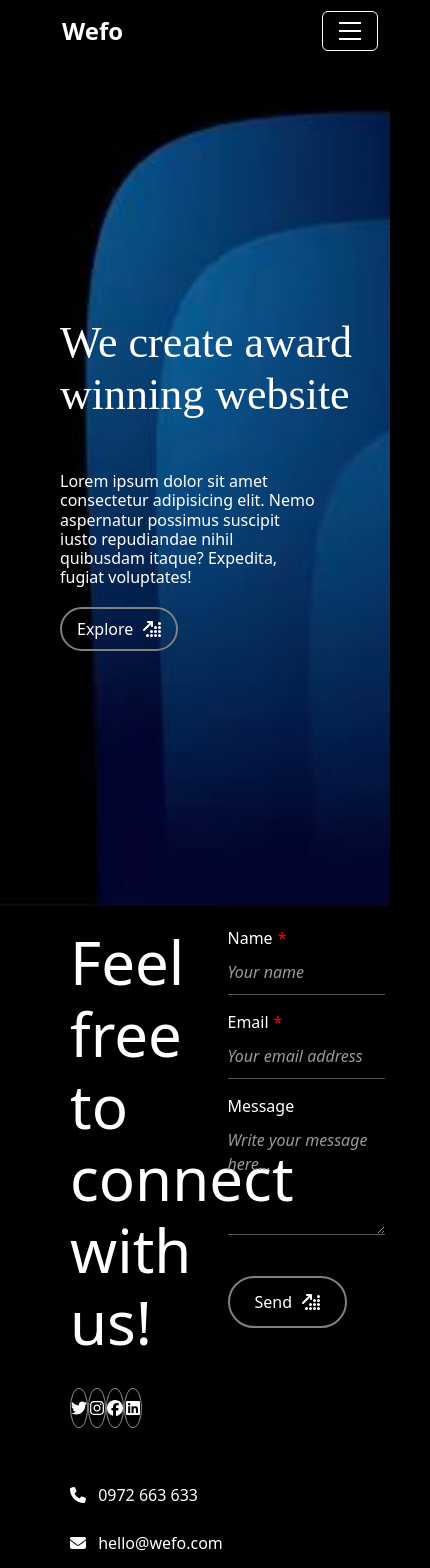
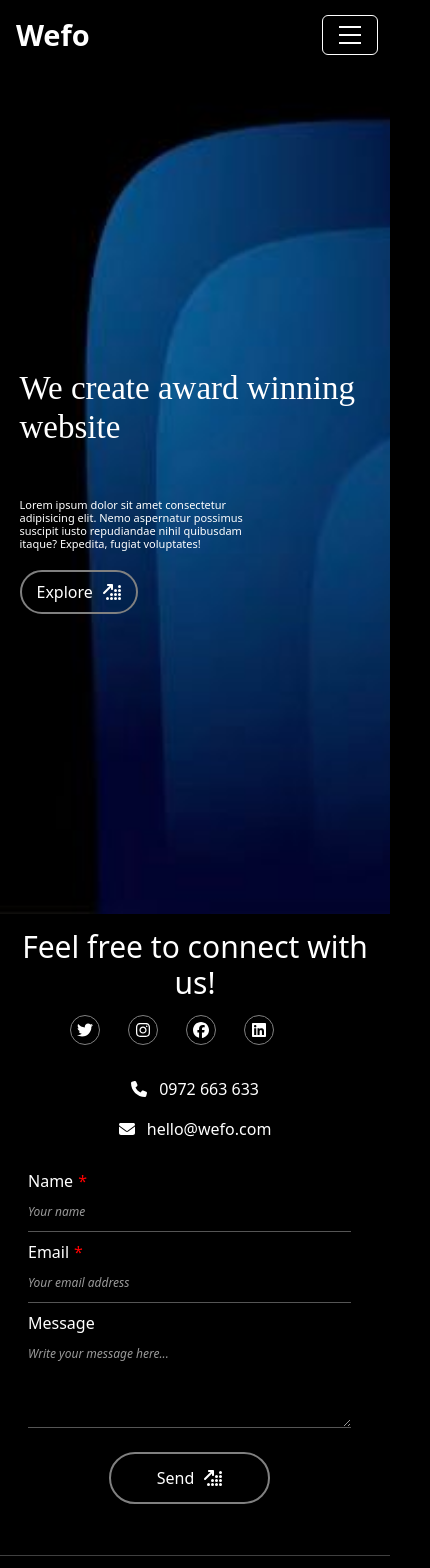
Before and after one commit to AleeshaRahimanNC/aleesha-rahiman-nc-frontend-project, a React (Create React App) app: page / in a window 390 px wide. Shown: the top 1568 px of the page, 430 px wide, since content can reach past the window. Built offline with nearby package versions, Linux system fonts and the light colour scheme.

Commit message:
6th Commit: Completed ContactForm and updated responsiveness across components.

```diff
--- a/src/Components/ContactForm/ContactForm.css
+++ b/src/Components/ContactForm/ContactForm.css
@@ -9,7 +9,7 @@
   margin-left: 50px;
 }
 
-  .left-side h1{
+.left-side h1 {
   font-size: 60px;
 }
 
@@ -65,7 +65,8 @@
   margin-left: 5px; /* Space between label and asterisk */
 }
 
-  input, textarea {
+input,
+textarea {
   width: 100%;
   border: none;
   padding: 10px 0;
@@ -76,16 +77,18 @@
   font-size: 16px; /* Adjust font size as needed */
 }
 
-  input::placeholder, textarea::placeholder {
+input::placeholder,
+textarea::placeholder {
   color: #999; /* Placeholder color */
   font-style: italic; /* Italic style for placeholder */
 }
 
-  input:focus, textarea:focus {
+input:focus,
+textarea:focus {
   border-bottom: 2px solid #0056b3; /* Change bottom border color on focus */
 }
 
-  .right-side .d-flex{
+.right-side .d-flex {
   margin-left: -10px;
 }
 .right-side .btn {
@@ -105,6 +108,155 @@
   margin-top: 20px;
 }
 
-  .box-out .svg-inline--fa{
+.box-out .svg-inline--fa {
   margin-left: 10px;
 }
+
+/* Tablet View (Between 576px and 768px) */
+@media (min-width: 576px) and (max-width: 768px) {
+  .contact-form {
+    flex-direction: column;
+    padding: 10px; /* Reduced padding */
+  }
+
+  .contact-info .mailId {
+    margin-right: 15px;
+  }
+
+  .left-side,
+  .right-side {
+    width: 100%; /* Full width for both sides */
+    margin: 0; /* Remove margins */
+    padding: 10px 0; /* Optional padding */
+  }
+
+  .left-side h1 {
+    font-size: 40px; /* Smaller heading size */
+    margin-left: 120px;
+  }
+
+  .right-side {
+    margin-left: 110px;
+    width: 69%;
+  }
+
+  .right-side .d-flex {
+    /* margin-left: 42px; */
+    width: 100%; /* Full width for the button container */
+    display: flex;
+    justify-content: center; /* Center the button horizontally */
+  }
+
+  .icons {
+    width: 80%; /* Adjust icon width */
+    margin-left: 65px;
+  }
+
+  .icon {
+    width: 35px; /* Smaller icon size */
+    height: 35px; /* Smaller icon size */
+  }
+
+  .contact-info {
+    margin-top: 30px; /* Adjust margin */
+    /* margin-left: 120px; */
+    display: flex;
+    justify-content: space-around;
+  }
+
+  input,
+  textarea {
+    font-size: 14px; /* Smaller font size */
+  }
+
+  .right-side .btn,
+  .right-side .box-out {
+    display: flex;
+    justify-content: center; /* Center the text inside the button */
+    align-items: center; /* Vertically center the text inside the button */
+    width: 25%; /* Full width for buttons */
+    margin-left: 0; /* Remove left margin */
+    margin-top: 10px; /* Space between buttons */
+  }
+}
+
+/* Mobile view */
+@media (max-width: 576px) {
+  .contact-form {
+    flex-direction: column;
+    padding: 5px; /* Reduced padding for smaller screens */
+  }
+
+  .left-side,
+  .right-side {
+    width: 100%; /* Full width for both sides */
+    margin: 0; /* Remove margins */
+    padding: 10px 0; /* Optional padding */
+  }
+
+  .left-side h1 {
+    font-size: 30px; /* Smaller heading size */
+    text-align: center;
+  }
+
+  .contact-info {
+    margin-top: 20px; /* Adjust margin */
+    display: flex;
+    justify-content: space-around; /* Keep contact info organized */
+    flex-direction: column; /* Stack phone and email vertically */
+    align-items: center; /* Center content */
+  }
+
+  .contact-info p {
+    margin: 8px 0; /* Less spacing */
+  }
+
+  .right-side {
+    margin-left: 23px; /* Reset left margin */
+    width: 85%; /* Adjust width to fit mobile screens */
+    display: flex;
+    flex-direction: column;
+    align-items: center; /* Center the content */
+  }
+
+  .right-side .d-flex {
+    width: 100%; /* Full width for the button container */
+    justify-content: center;
+    margin-left: 40px;
+  }
+
+  .input-row {
+    margin-bottom: 8px; /* Less bottom margin */
+    width: 100%; /* Full width for input fields */
+  }
+
+  input,
+  textarea {
+    font-size: 12px; /* Smaller font size */
+    width: 100%; /* Full width for input and textarea */
+  }
+
+  .icon {
+    width: 30px; /* Further reduce icon size */
+    height: 30px; /* Further reduce icon size*/
+    margin: 4px 14px;
+    padding: 10px;
+  }
+
+  .icons {
+    flex-direction: row; /* Keep icons in a row */
+    justify-content: center; /* Center icons */
+    margin: 10px 75px; /* Adjust margin for better spacing */
+    margin-left: 80px;
+  }
+
+  .right-side .btn,
+  .right-side .box-out {
+    display: flex;
+    justify-content: center; /* Center the text inside the button */
+    align-items: center; /* Vertically center the text inside the button */
+    width: 50%; /* Adjust button width for mobile screens */
+    margin-left: 0; /* Remove left margin */
+    margin-top: 10px; /* Space between buttons */
+  }
+}
--- a/src/Components/ContactForm/ContactForm.jsx
+++ b/src/Components/ContactForm/ContactForm.jsx
@@ -33,10 +33,10 @@ const ContactForm = () => {
           </div>
         </div>
         <div className="contact-info">
-          <p>
+          <p className="phoneNo">
             <FontAwesomeIcon icon={faPhone} /> 0972 663 633
           </p>
-          <p>
+          <p className="mailId">
             {" "}
             <FontAwesomeIcon icon={faEnvelope} /> hello@wefo.com
           </p>
--- a/src/Components/Header/Header.css
+++ b/src/Components/Header/Header.css
@@ -63,6 +63,7 @@
 @media (min-width: 576px) and (max-width: 768px) {
     .content {
       width: 80%;
+      margin-left: 0;
     }
 
     .title h1 {
@@ -87,15 +88,17 @@
   /* Mobile View */
   @media (max-width: 576px) {
     .header-wrapper {
-      padding: 10px; /* Reduce padding */
+      /* padding: 10px; Reduce padding */
+      padding: 5vw;/* Use viewport width-based padding for responsiveness */
     }
 
     .content {
       width: 100%;
+      margin-left: 0;
     }
 
     .title h1 {
-      font-size: 44px;
+      font-size: 33px;
       margin-bottom: 50px;
     }
 
@@ -103,6 +106,7 @@
       width: 70%;
       margin-bottom: 20px;
       margin-left: 0;
+      font-size: 11px;
     }
 
     .header-wrapper .btn {
--- a/src/Components/Navbar/Navbar.css
+++ b/src/Components/Navbar/Navbar.css
@@ -92,7 +92,8 @@
 /* Tablet View (Between 576px and 768px) */
 @media (min-width: 576px) and (max-width: 768px) {
   .navbar-brand {
-    font-size: 30px; /* Adjust brand size */
+    font-size: 34px; /* Adjust brand size */
+    margin-left: 1vw;
   }
 
   .navbar-nav {
@@ -136,7 +137,8 @@
 /* Mobile View */
 @media (max-width: 576px) {
   .navbar-brand {
-    font-size: 24px; /* Further adjust brand size */
+    font-size: 29px; /* Further adjust brand size */
+    margin-left: 1vw;
   }
 
   .navbar-nav .nav-link {
```
Lines whose indentation alone changed are shown as unchanged.
